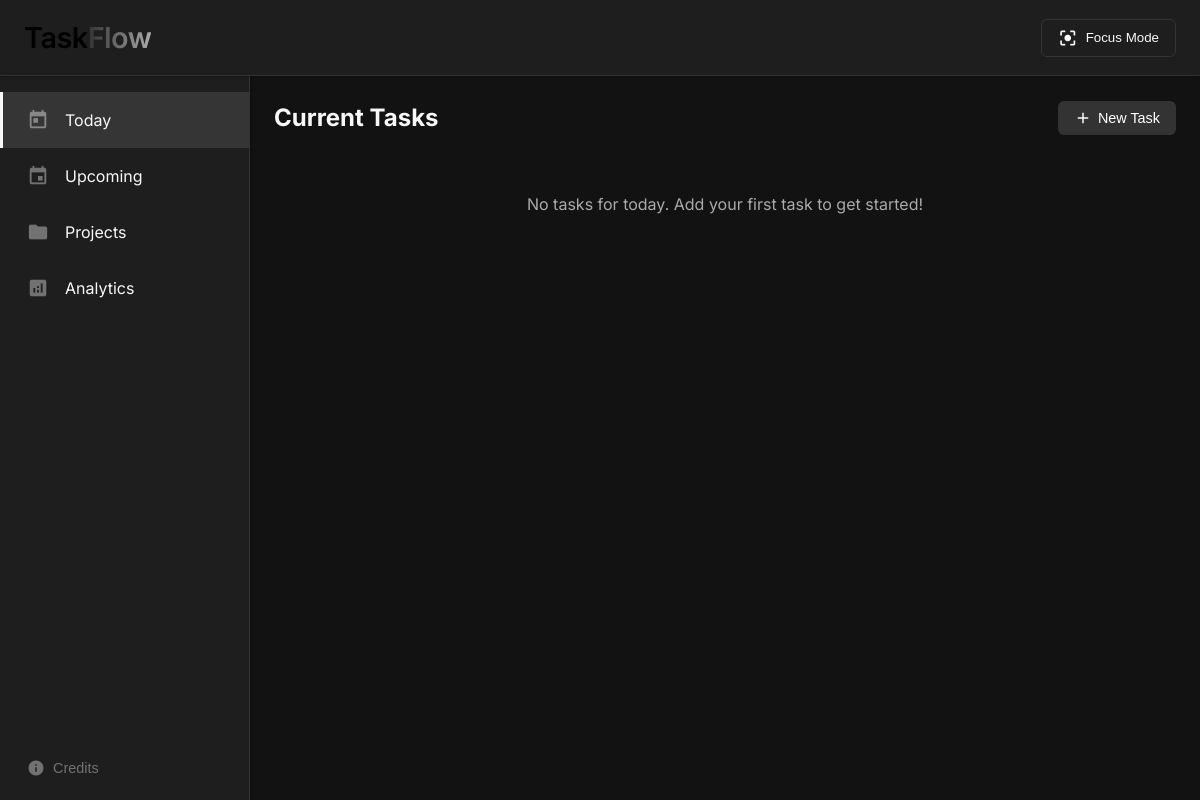
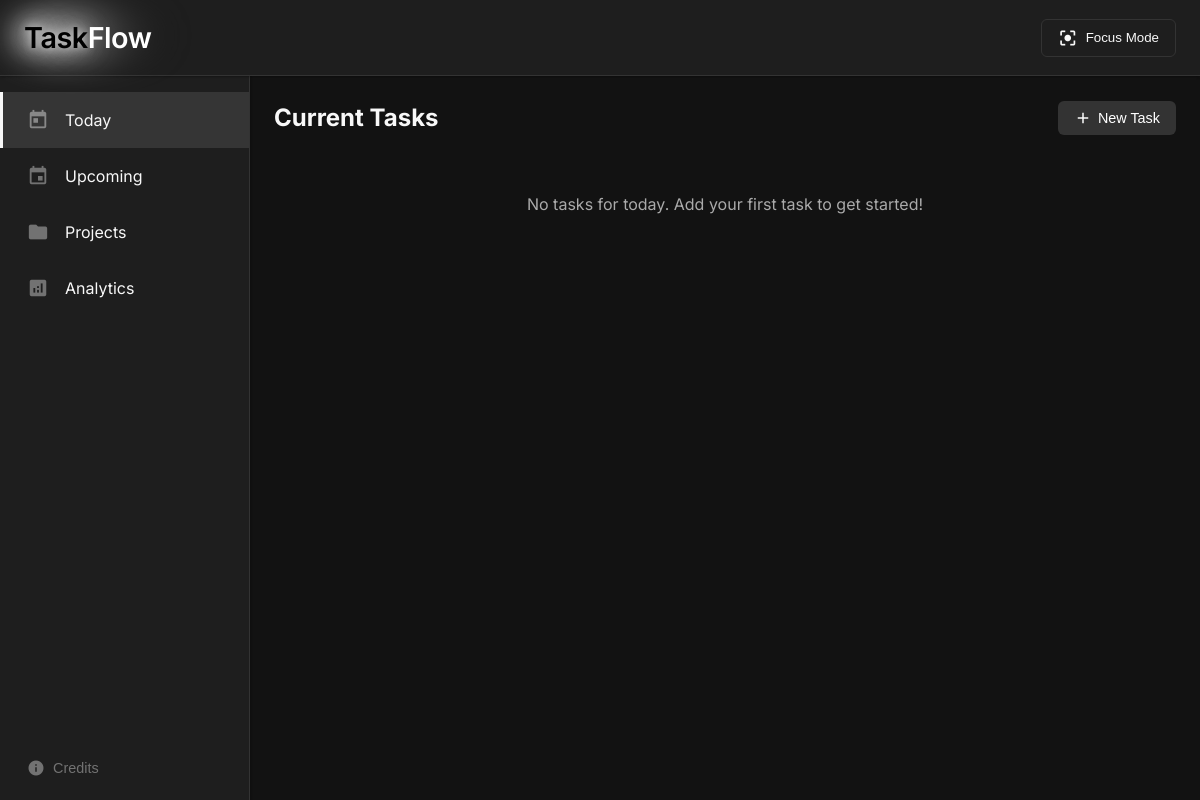
Before and after one commit to Helzky/TaskFlow, an Electron app: page src/index.html in a window 1200 px wide. Drawn offline with nearby package versions, Linux system fonts and the light colour scheme; no server answers.

Commit message:
logo and comment changes
changed the css of the logo and removed/reworded a lot of the comments

```diff
--- a/src/assets/css/dialog.css
+++ b/src/assets/css/dialog.css
@@ -1,4 +1,4 @@
-/* Custom Dialog Styles */
+/* dialogs */
 .modal-overlay {
   position: fixed;
   top: 0;
--- a/src/assets/css/styles.css
+++ b/src/assets/css/styles.css
@@ -1,5 +1,5 @@
 :root {
-  /* Color variables - Black/Grey/White theme */
+  /* color vars */
   --primary-color: #333333;
   --primary-light: #555555;
   --primary-dark: #111111;
@@ -13,19 +13,19 @@
   --surface-color: #1e1e1e;
   --border-color: #333333;
 
-  /* Spacing variables */
+  /* spacing */
   --spacing-xs: 4px;
   --spacing-sm: 8px;
   --spacing-md: 16px;
   --spacing-lg: 24px;
   --spacing-xl: 32px;
 
-  /* Transition speeds */
+  /* transitions */
   --transition-fast: 0.2s;
   --transition-medium: 0.4s;
   --transition-slow: 0.6s;
 
-  /* Shadows */
+  /* shadows */
   --shadow-sm: 0 1px 3px rgba(0,0,0,0.12), 0 1px 2px rgba(0,0,0,0.24);
   --shadow-md: 0 4px 6px rgba(0,0,0,0.1);
   --shadow-lg: 0 10px 20px rgba(0,0,0,0.15);
@@ -49,13 +49,13 @@ body {
   transition: background-color var(--transition-medium);
 }
 
-/* Hide scrollbars globally while maintaining functionality */
+/* hide scrollbars */
 ::-webkit-scrollbar {
   width: 0;
   background: transparent;
 }
 
-/* App Layout */
+/* layout */
 .app-container {
   display: flex;
   flex-direction: column;
@@ -81,21 +81,43 @@ body {
   cursor: pointer;
   display: inline-block;
   transition: transform var(--transition-fast);
+  position: relative;
 }
 
 .logo h1:hover {
   transform: scale(1.05);
 }
 
+/* logo glow */
+.logo h1::before {
+  content: '';
+  position: absolute;
+  top: -8px;
+  left: -12px;
+  right: -12px;
+  bottom: -4px;
+  background: linear-gradient(90deg,
+    rgba(240, 240, 240, 0.85) 0%,
+    rgba(200, 200, 200, 0.7) 40%,
+    rgba(100, 100, 100, 0.4) 70%,
+    rgba(20, 20, 20, 0.5) 100%);
+  border-radius: 40%;
+  filter: blur(15px);
+  z-index: 1;
+  opacity: 0.75;
+}
+
 .logo h1 .task {
   color: #000000;
+  text-shadow: 0 0 10px rgba(240, 240, 240, 0.8), 0 0 20px rgba(220, 220, 220, 0.6), 0 0 30px rgba(200, 200, 200, 0.4);
+  position: relative;
+  z-index: 2;
 }
 
 .logo h1 .flow {
-  background: linear-gradient(90deg, #333333, #aaaaaa);
-  -webkit-background-clip: text;
-  -webkit-text-fill-color: transparent;
-  background-clip: text;
+  color: #ffffff;
+  position: relative;
+  z-index: 2;
 }
 
 .main-content {
@@ -124,7 +146,7 @@ body {
   padding: var(--spacing-lg);
 }
 
-/* Navigation Menu */
+/* nav */
 .nav-menu {
   flex: 1;
   position: relative;
--- a/src/assets/css/toast.css
+++ b/src/assets/css/toast.css
@@ -1,4 +1,4 @@
-/* Toast Notification Styles */
+/* toast popups */
 .toast-container {
   position: fixed;
   bottom: 20px;
@@ -71,7 +71,7 @@
   font-size: 14px;
 }
 
-/* Animation classes (in addition to animate.css) */
+/* animations */
 .animate__fadeInUp {
   animation-name: fadeInUp;
 }
@@ -102,7 +102,7 @@
   }
 }
 
-/* Animate.css compatibility */
+/* compat */
 .animate__animated {
   animation-duration: 0.3s;
   animation-fill-mode: both;
```
Also changed, not shown: src/assets/js/app.js (+51 -51 lines), src/assets/js/toast-manager.js (+17 -43 lines), src/main.js (+12 -12 lines), src/preload.js (+3 -4 lines).
